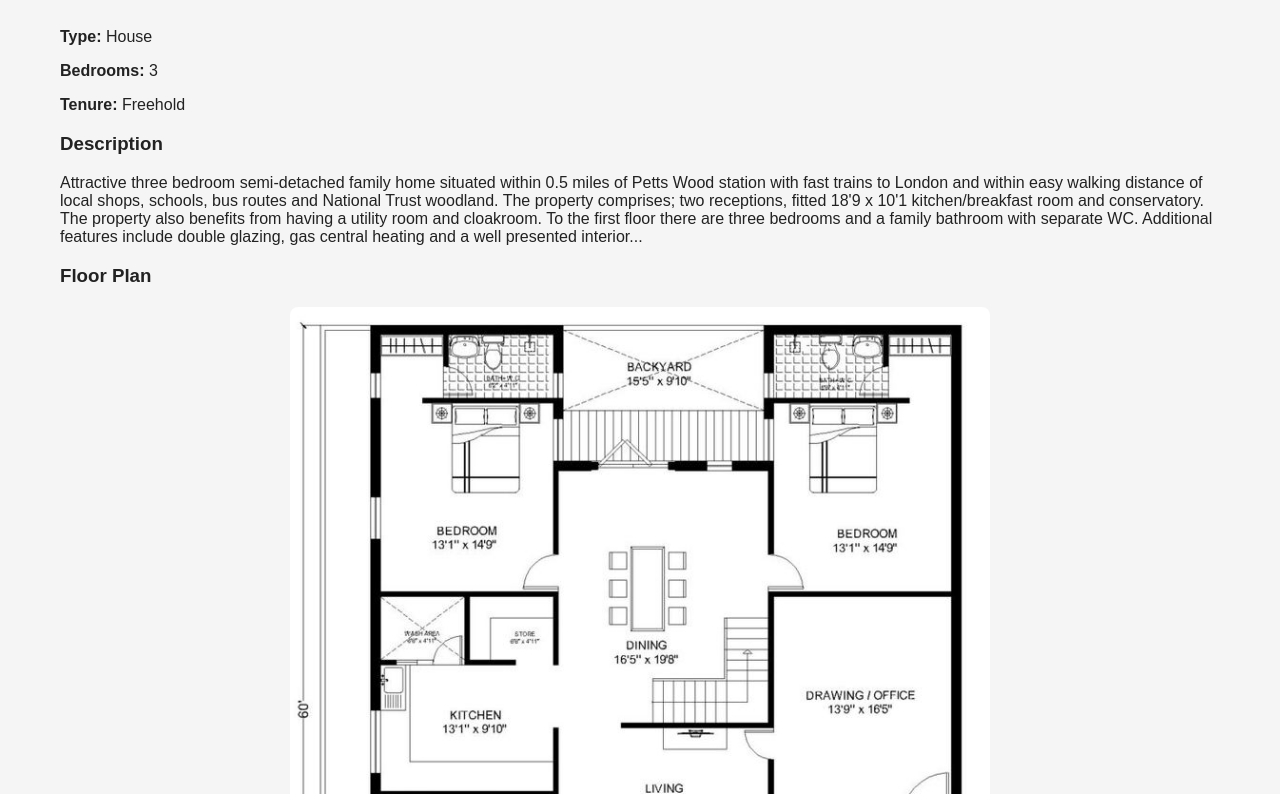
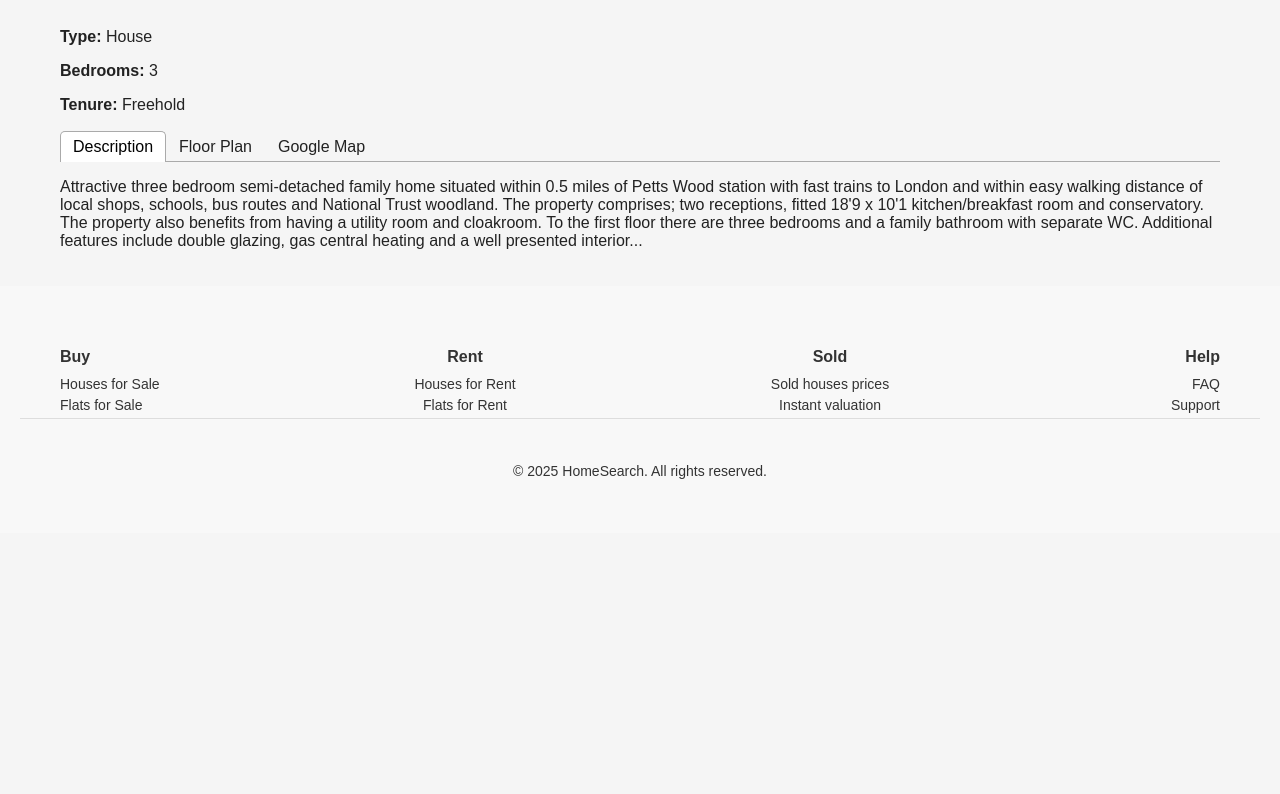
Before and after one commit to Chathumini0913/react-property-search, a React (Vite) app: page /property/1 in a window 1280 px wide. Shown: the part 826-1620 px from the top of the page. After the commit the page ends 1359 px from the top, so only its background shows below. Built offline with nearby package versions, Linux system fonts and the light colour scheme.

Commit message:
React tabs on Property Page

```diff
--- a/package.json
+++ b/package.json
@@ -14,7 +14,8 @@
     "react-datepicker": "^9.1.0",
     "react-dom": "^19.2.0",
     "react-router-dom": "^7.11.0",
-    "react-select": "^5.10.2"
+    "react-select": "^5.10.2",
+    "react-tabs": "^6.1.0"
   },
   "devDependencies": {
     "@eslint/js": "^9.39.1",
--- a/src/data/properties.json
+++ b/src/data/properties.json
@@ -21,7 +21,7 @@
             ],
             "floorPlan": "/images/property1/floorplan1.jpg",
             "lat": 51.3895,
-            "lag":0.0746,
+            "lng":0.0746,
             "dateAdded": "2022-10-12"
         },
 		{
--- a/src/pages/PropertyPage.jsx
+++ b/src/pages/PropertyPage.jsx
@@ -1,88 +1,55 @@
-/*import { useParams } from "react-router-dom";
-import data  from "../data/properties.json";
-import PropertyGallery from "../components/PropertyGallery";
-
-function PropertyPage() {
-    const { id } = useParams();
-    const property = data.properties.find(p => p.id === id);
-
-    if(!property) {
-        return <p>Property not found</p>;
-    }
-
-    return (
-        <div className="container">
-            <h1>£{property.price.toLocaleString()}</h1>
-            <h2>{property.location}</h2>
-
-            {/* Image gallery
-            <div className="property-gallery">
-                {property.picture.map((img, index) => (
-                    <img
-                        key={index}
-                        src={img}
-                        alt={`Property ${index +1}`}
-                    />
-                ))}
-            </div>
-
-            {/* Property details
-            <p><strong>Type:</strong> {property.type}</p>
-            <p><strong>Bedrooms:</strong> {property.bedrooms}</p>
-            <p><strong>Tenture:</strong> {property.tenture}</p>
-
-            {/* Floor plan
-            <h3>Floor Plan</h3>
-            <img
-                src={property.floorPlan}
-                alt="Property floor plan"
-                className="floorplan-image"
-            />
-
-            {/* Description
-            <p>{property.longDescription}</p>
-        </div>
-    );
-}
-
-export default PropertyPage;*/
-
-
-
 import { useParams } from "react-router-dom";
 import data from "../data/properties.json";
 import PropertyGallery from "../components/PropertyGallery";
+import { Tab, Tabs, TabList, TabPanel } from "react-tabs";
+import "react-tabs/style/react-tabs.css";
 
 function PropertyPage() {
   const { id } = useParams();
-  const property = data.properties.find(p => p.id === id);
+  const property = data.properties.find((p) => p.id === id);
 
-  if (!property) {
-    return <p>Property not found</p>;
-  }
+  if (!property) return <p>Property not found</p>;
 
   return (
     <div className="container">
       <h1>£{property.price.toLocaleString()}</h1>
       <h2>{property.location}</h2>
 
-      {/* Image Gallery */}
       <PropertyGallery images={property.picture} />
 
-      {/* Property details */}
       <p><strong>Type:</strong> {property.type}</p>
       <p><strong>Bedrooms:</strong> {property.bedrooms}</p>
       <p><strong>Tenure:</strong> {property.tenure}</p>
 
-      <h3>Description</h3>
-      <p>{property.longDescription}</p>
+      <Tabs>
+        <TabList>
+          <Tab>Description</Tab>
+          <Tab>Floor Plan</Tab>
+          <Tab>Google Map</Tab>
+        </TabList>
 
-      <h3>Floor Plan</h3>
-      <img
-        src={property.floorPlan}
-        alt="Property floor plan"
-        className="floorplan-image"
-      />
+        <TabPanel>
+          <p>{property.longDescription}</p>
+        </TabPanel>
+        <TabPanel>
+          <img
+            src={property.floorPlan}
+            alt="Floor Plan"
+            className="floorplan-image"
+          />
+        </TabPanel>
+        <TabPanel>
+          <iframe
+            title="Property Map"
+            width="100%"
+            height="400"
+            style={{ border: 0, borderRadius: "8px" }}
+            loading="lazy"
+            allowFullScreen
+            src={`https://www.openstreetmap.org/export/embed.html?bbox=${property.lng-0.01}%2C${property.lat-0.01}%2C${property.lng+0.01}%2C${property.lat+0.01}&layer=mapnik&marker=${property.lat}%2C${property.lng}`}
+          ></iframe>
+        </TabPanel>
+      </Tabs>
     </div>
   );
 }
```
Also changed, not shown: src/styles/App.css (+0 -44 lines), 1 other file (tests, documents, lock files or other folders).
